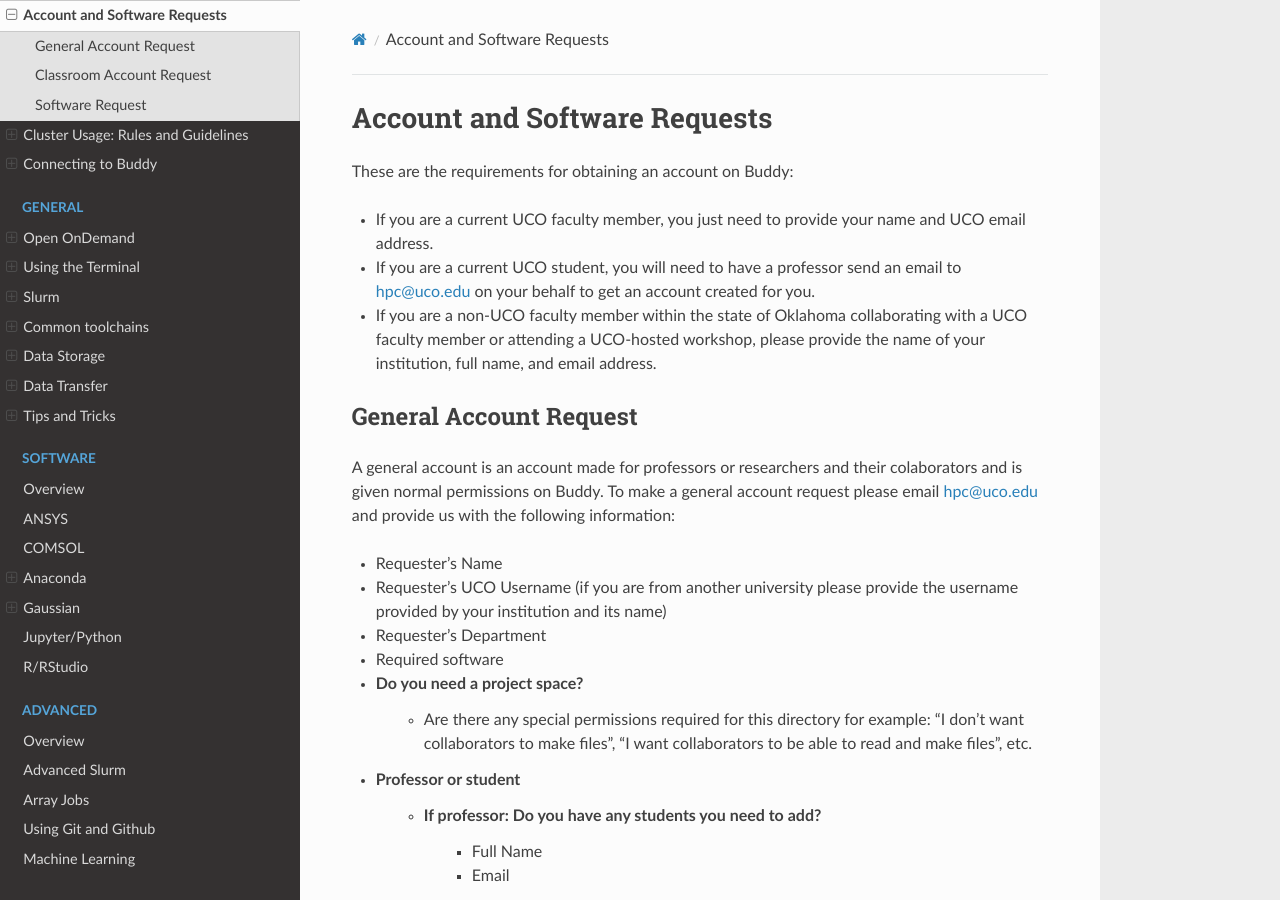
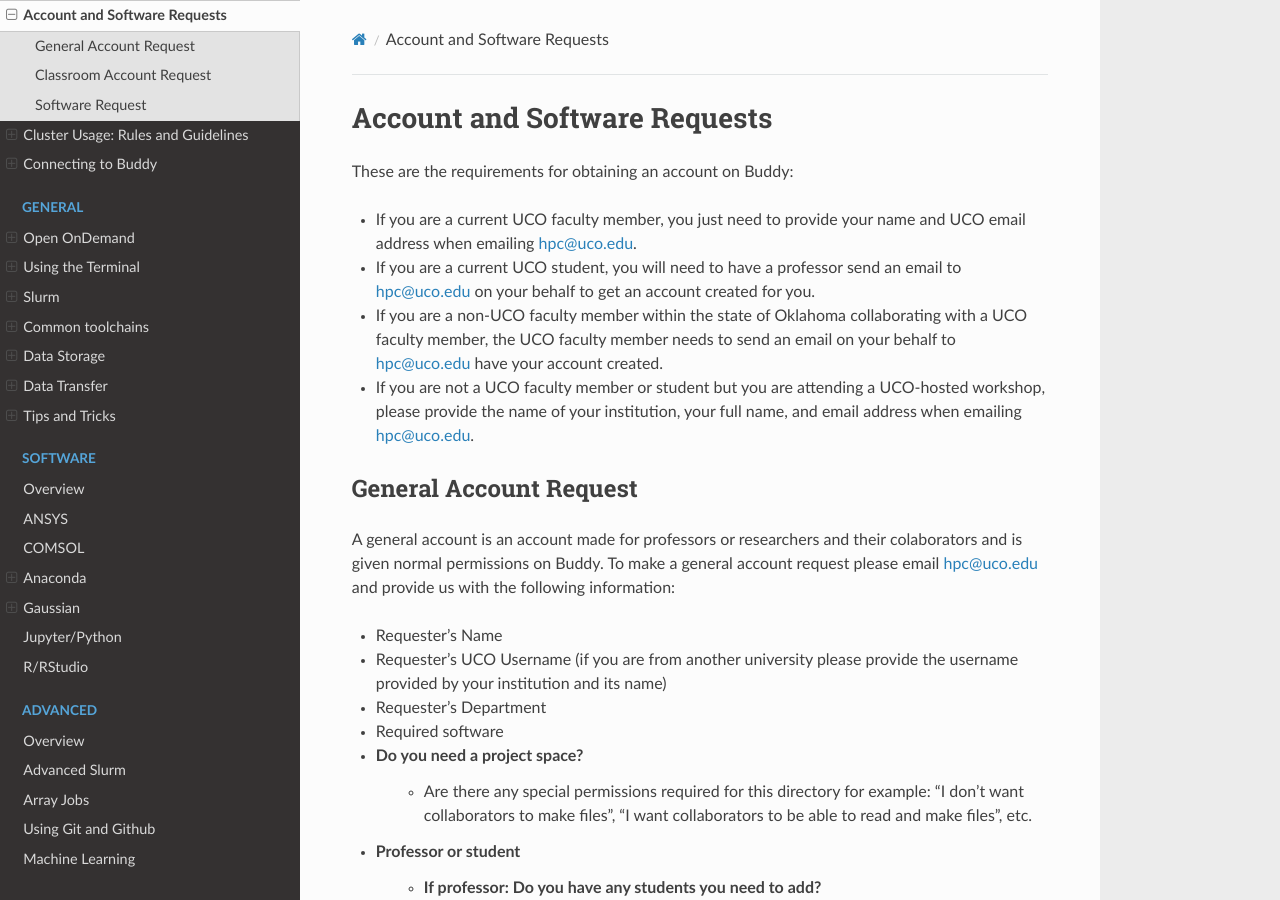
Before and after one commit to UCO-HPC/buddy-documentation, a Sphinx documentation site: the page built from source/quickstart/requests.rst, in a window 1280 px wide and 900 px high. Built offline with Sphinx 7.4.7 and the Read the Docs theme 3.1.0, drawn with Linux system fonts in a browser that asks for light colours.

Commit message:
Clarified account creation requirements

```diff
--- a/source/quickstart/requests.rst
+++ b/source/quickstart/requests.rst
@@ -3,9 +3,10 @@ Account and Software Requests
 
 These are the requirements for obtaining an account on Buddy:
 
-- If you are a current UCO faculty member, you just need to provide your name and UCO email address.
+- If you are a current UCO faculty member, you just need to provide your name and UCO email address when emailing hpc@uco.edu.
 - If you are a current UCO student, you will need to have a professor send an email to hpc@uco.edu on your behalf to get an account created for you.
-- If you are a non-UCO faculty member within the state of Oklahoma collaborating with a UCO faculty member or attending a UCO-hosted workshop, please provide the name of your institution, full name, and email address.
+- If you are a non-UCO faculty member within the state of Oklahoma collaborating with a UCO faculty member, the UCO faculty member needs to send an email on your behalf to hpc@uco.edu have your account created.
+- If you are not a UCO faculty member or student but you are attending a UCO-hosted workshop, please provide the name of your institution, your full name, and email address when emailing hpc@uco.edu.
 
 General Account Request
 -----------------------
```
